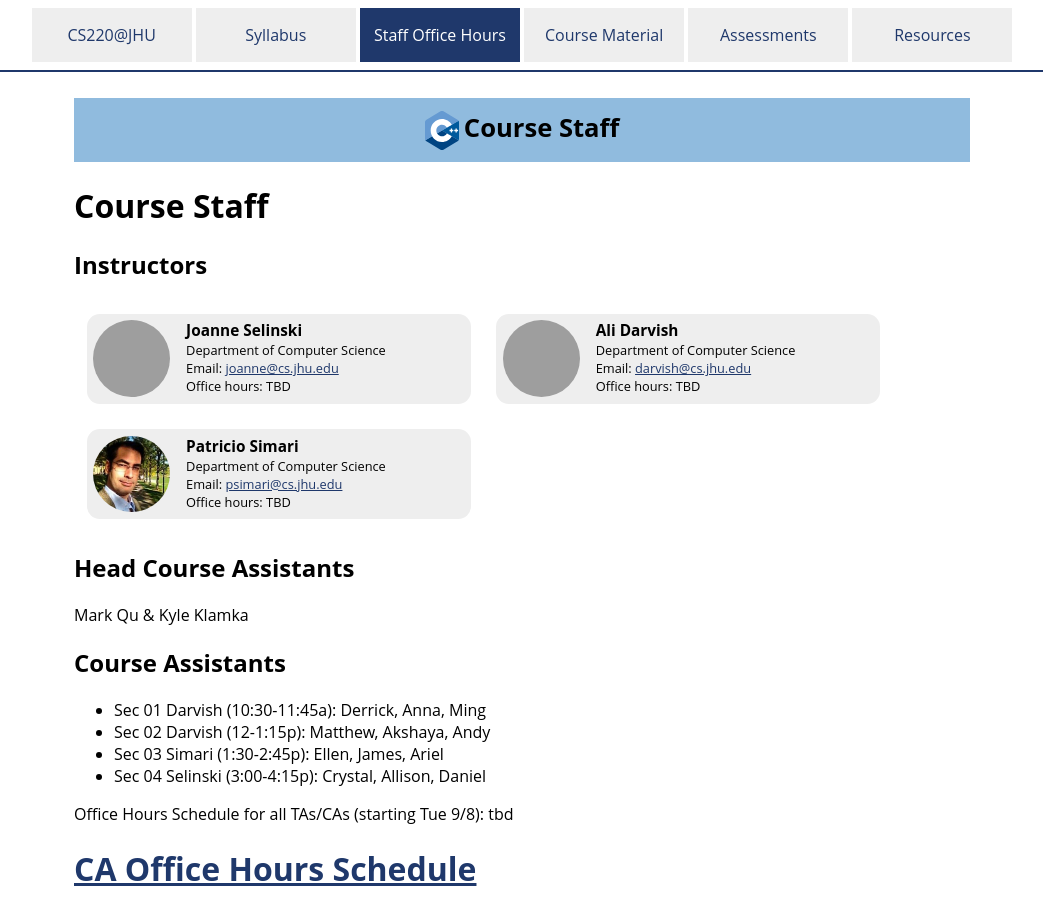
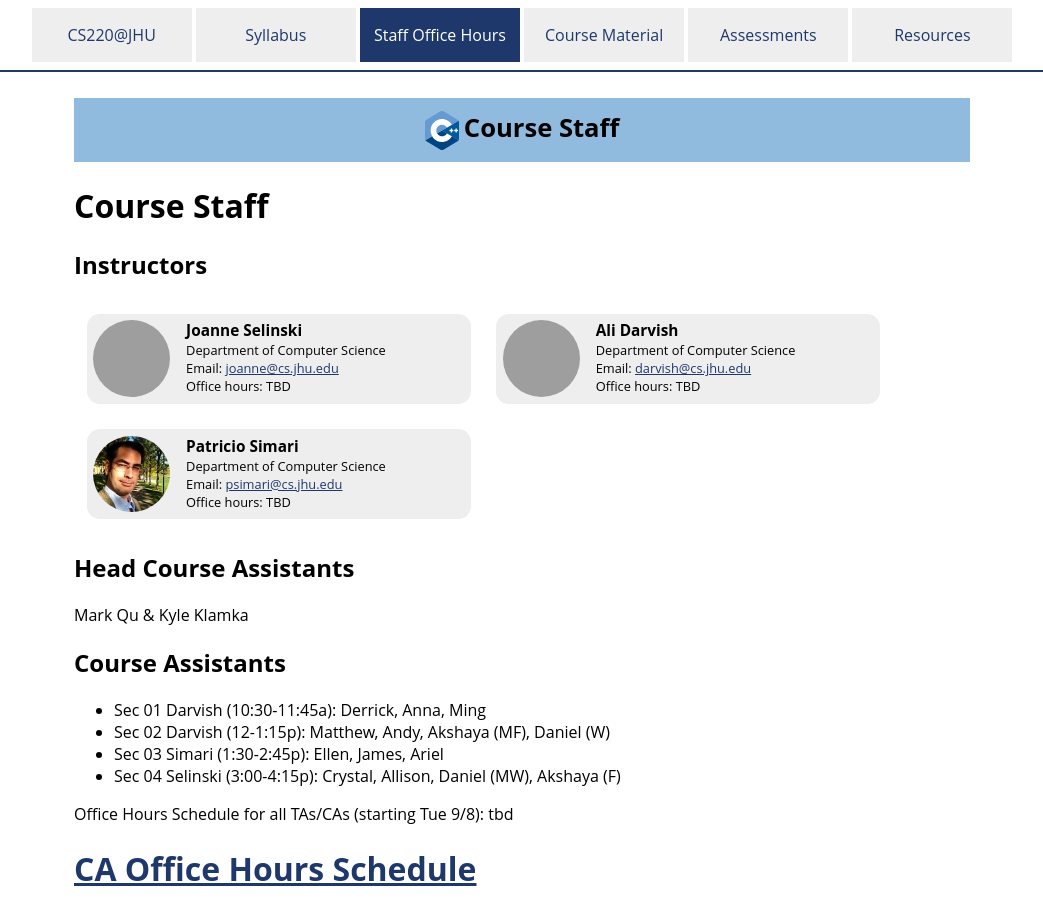
Before and after one commit to jhu-ip/cs220-f26, a Jekyll site: the page built from staff.md, in a window 1280 px wide, cut to the strip 0-922 px from the top of the page. Shown: the whole strip, without its empty margins (118-1161 px from the left). Built offline with Jekyll 4.4.1, drawn with Linux system fonts in a browser that asks for light colours; grey boxes are pictures that could not be loaded.

Commit message:
adjusted staff list

```diff
--- a/staff.md
+++ b/staff.md
@@ -58,9 +58,9 @@ Mark Qu & Kyle Klamka
 ## Course Assistants
 
 * Sec 01 Darvish (10:30-11:45a): Derrick, Anna, Ming
-* Sec 02 Darvish (12-1:15p): Matthew, Akshaya, Andy
+* Sec 02 Darvish (12-1:15p): Matthew, Andy, Akshaya (MF), Daniel (W)
 * Sec 03 Simari (1:30-2:45p): Ellen, James, Ariel
-* Sec 04 Selinski (3:00-4:15p): Crystal, Allison, Daniel
+* Sec 04 Selinski (3:00-4:15p): Crystal, Allison, Daniel (MW), Akshaya (F)
 
 Office Hours Schedule for all TAs/CAs (starting Tue 9/8): tbd
 # [CA Office Hours Schedule]()
```
